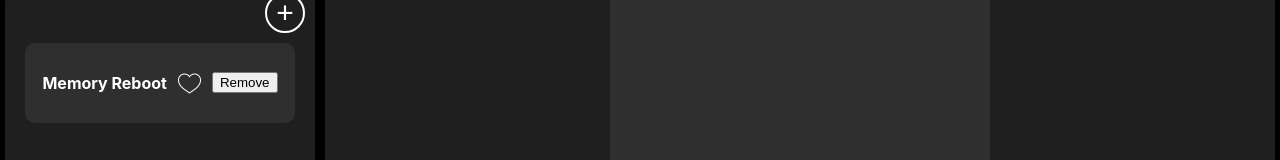
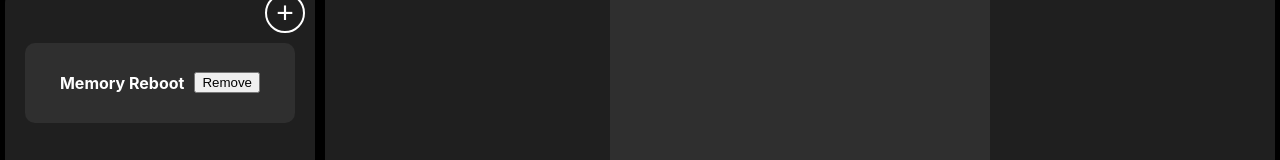
Before and after one commit to Dhanush-ck/MusicPlayer, a React (Create React App) app: page / in a window 1280 px wide. Shown: the part 121-281 px from the top of the page. Built offline with nearby package versions, Linux system fonts and the light colour scheme.

Commit message:
alter : Removed heart

```diff
--- a/src/App.js
+++ b/src/App.js
@@ -57,26 +57,11 @@ function App() {
     const newDiv = (
       <div className='songs'>
           <h4>Memory Reboot</h4>
-          <img src={src} alt='heart' id='heart' onClick={HeartHide}></img>
-          {/* <img src='/img/heart_fill.png' alt='heart-filled' id='heart-fill' onClick={heartFillHide}></img> */}
           <button>Remove</button>
         </div>
     );
     setDivs((prevDivs) => [...prevDivs, newDiv]);
   };
-
-  const heart = document.getElementById('heart');
-  const heartFill = document.getElementById('heart-fill');
-
-  // const heartHide = ()=>{
-  //   heart.style.display = 'none';
-  //   heartFill.style.display = 'block';
-  // }
-
-  // const heartFillHide = ()=>{
-  //   heartFill.style.display = 'none';
-  //   heart.style.display = 'block';
-  // }
 
   return (
     <div className="App">
@@ -109,8 +94,6 @@ function App() {
         </div>
         <div className='songs'>
           <h4>Memory Reboot</h4>
-          <img src={src} alt='heart' id='heart' onClick={HeartHide}></img>
-          {/* <img src='/img/heart_fill.png' alt='heart-filled' id='heart-fill' onClick={heartFillHide}></img> */}
           <button>Remove</button>
         </div>
         {divs.map((div) => div)}
```
